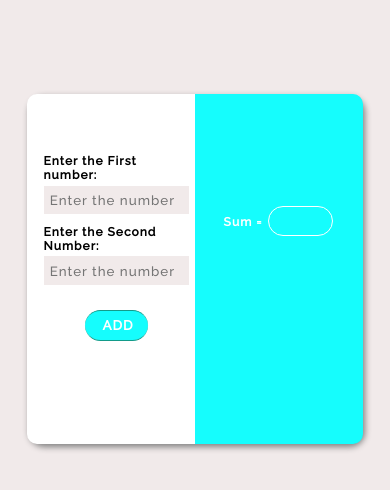
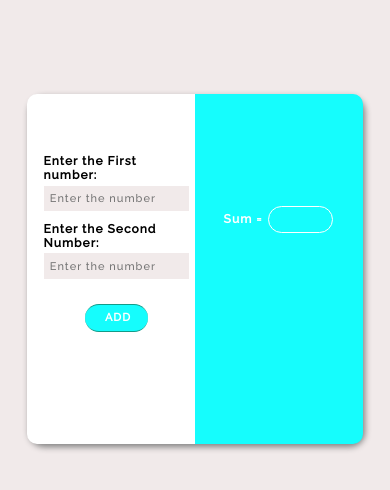
Before and after one commit to surekakannaian/add1, a plain HTML site: page index.html in a window 390 px wide. Drawn offline with Linux system fonts and the light colour scheme.

Commit message:
Update style.css

```diff
--- a/style.css
+++ b/style.css
@@ -92,4 +92,6 @@ input[type=button]{
     .right{
         width: 60%;
     }
+    input{
+        font-size:11px;}
 }
```
